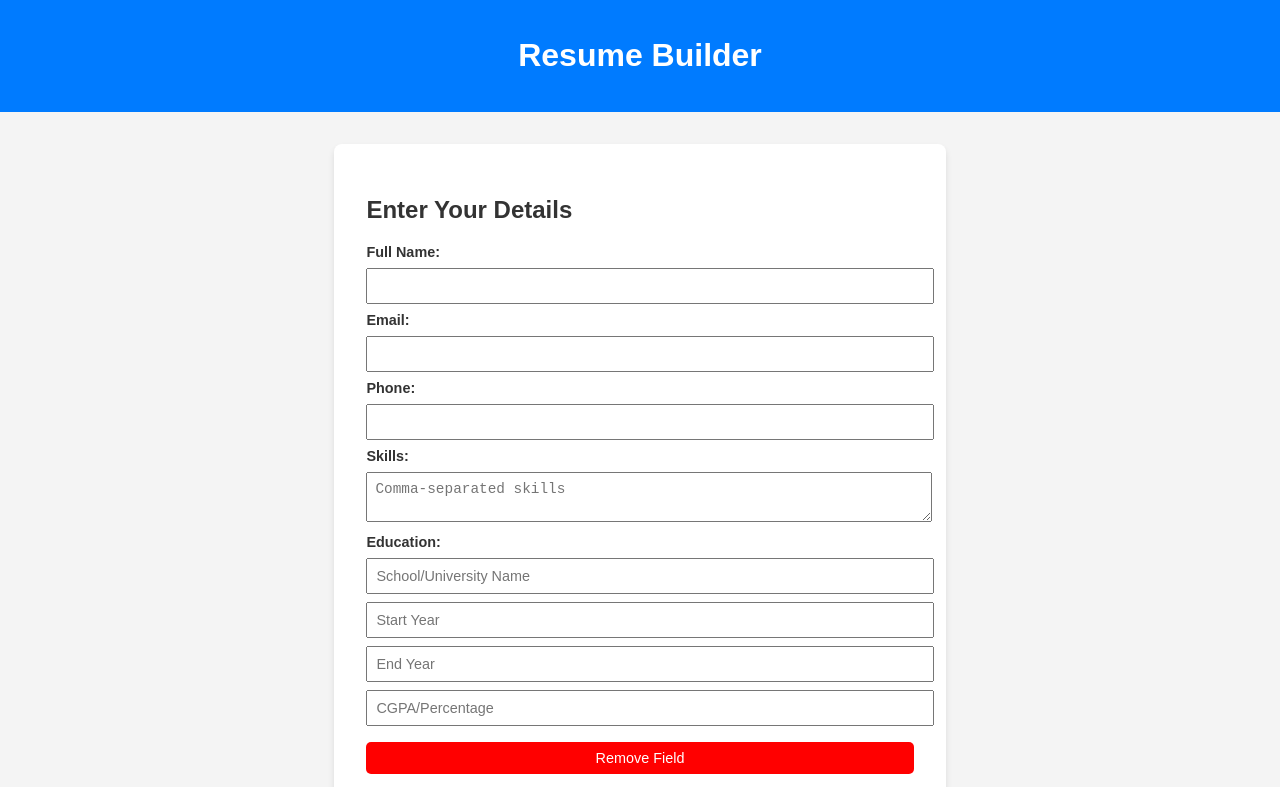
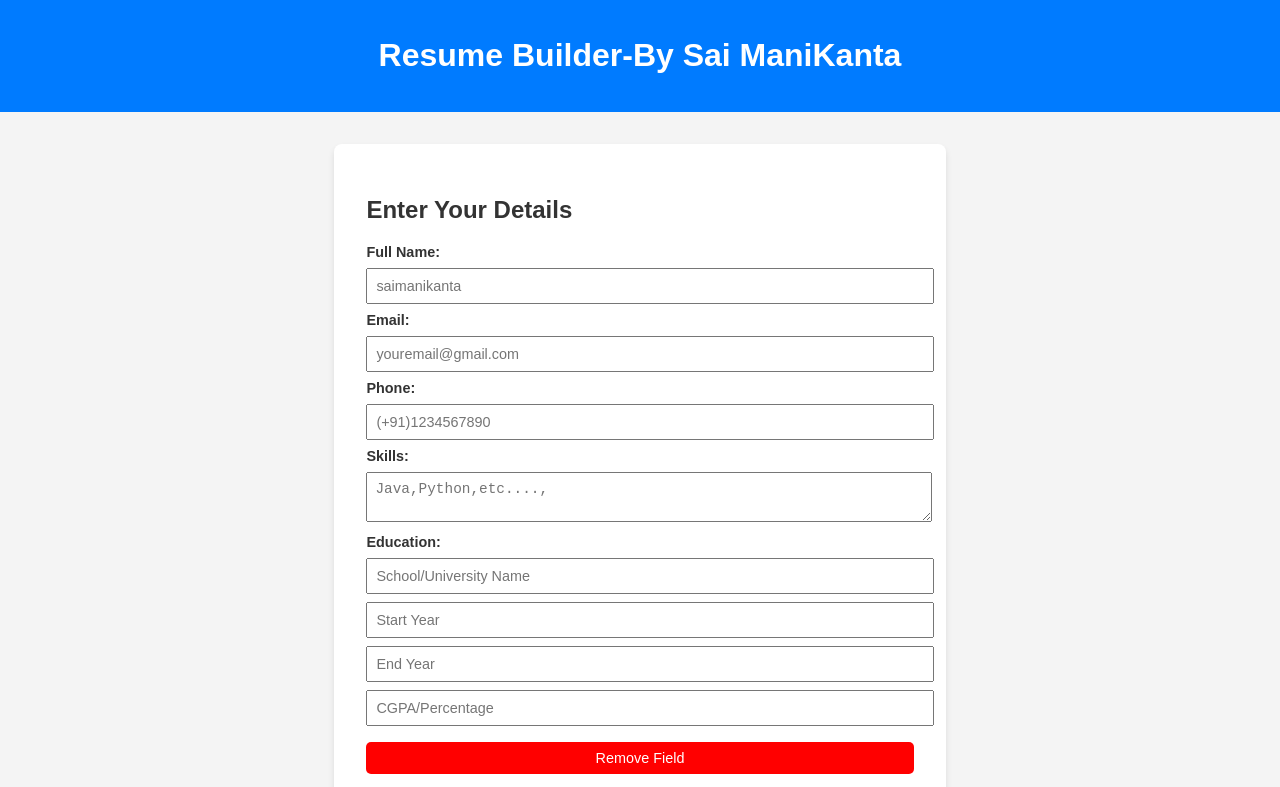
Before and after one commit to Vaddisaimanikanta/Resume-Builder, a plain HTML site: page resume_maker/index.html in a window 1280 px wide. Shown: the top 787 px of the page. Drawn offline with Linux system fonts and the light colour scheme.

Commit message:
Add files via upload

```diff
--- a/resume_maker/index.html
+++ b/resume_maker/index.html
@@ -8,23 +8,23 @@
 </head>
 <body>
     <header>
-        <h1>Resume Builder</h1>
+        <h1>Resume Builder-By Sai ManiKanta</h1>
     </header>
     <main>
         <section class="form-section">
             <h2>Enter Your Details</h2>
             <form id="resume-form">
                 <label for="name"><strong>Full Name:</strong></label>
-                <input type="text" id="name" name="name" required>
+                <input type="text" id="name" name="name" placeholder="saimanikanta" required>
 
                 <label for="email"><strong>Email:</strong></label>
-                <input type="email" id="email" name="email" required>
+                <input type="email" id="email" name="email" placeholder="youremail@gmail.com" required>
 
                 <label for="phone"><strong>Phone: </strong></label>
-                <input type="tel" id="phone" name="phone" required>
+                <input type="tel" id="phone" name="phone" placeholder="(+91)1234567890" required>
 
                 <label for="skills"><strong>Skills:</strong></label>
-                <textarea id="skills" name="skills" placeholder="Comma-separated skills"></textarea>
+                <textarea id="skills" name="skills" placeholder="Java,Python,etc....,"></textarea>
 
                 <!-- Education Section -->
                 <label for="education"><strong>Education:</strong></label>
```
